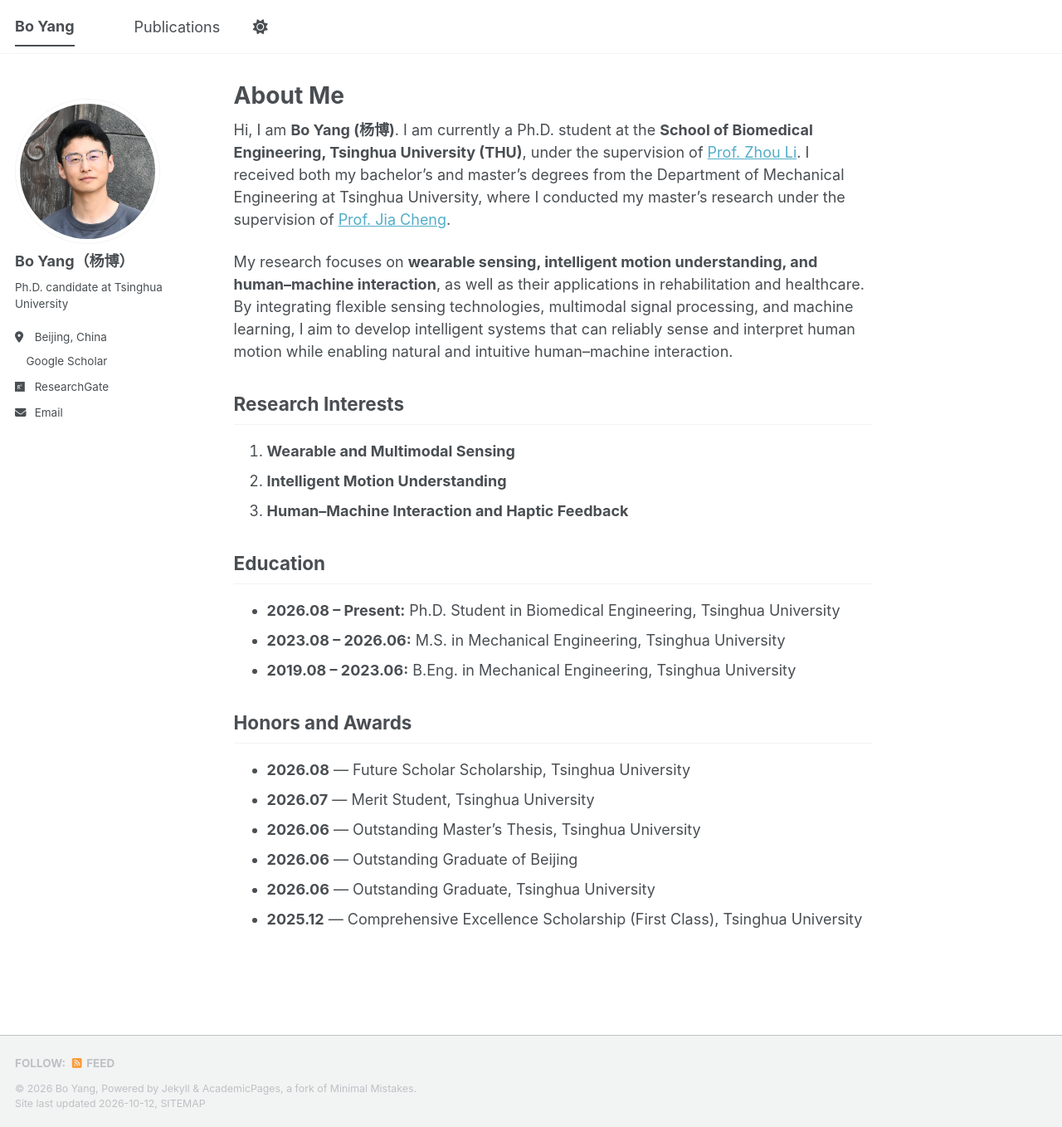
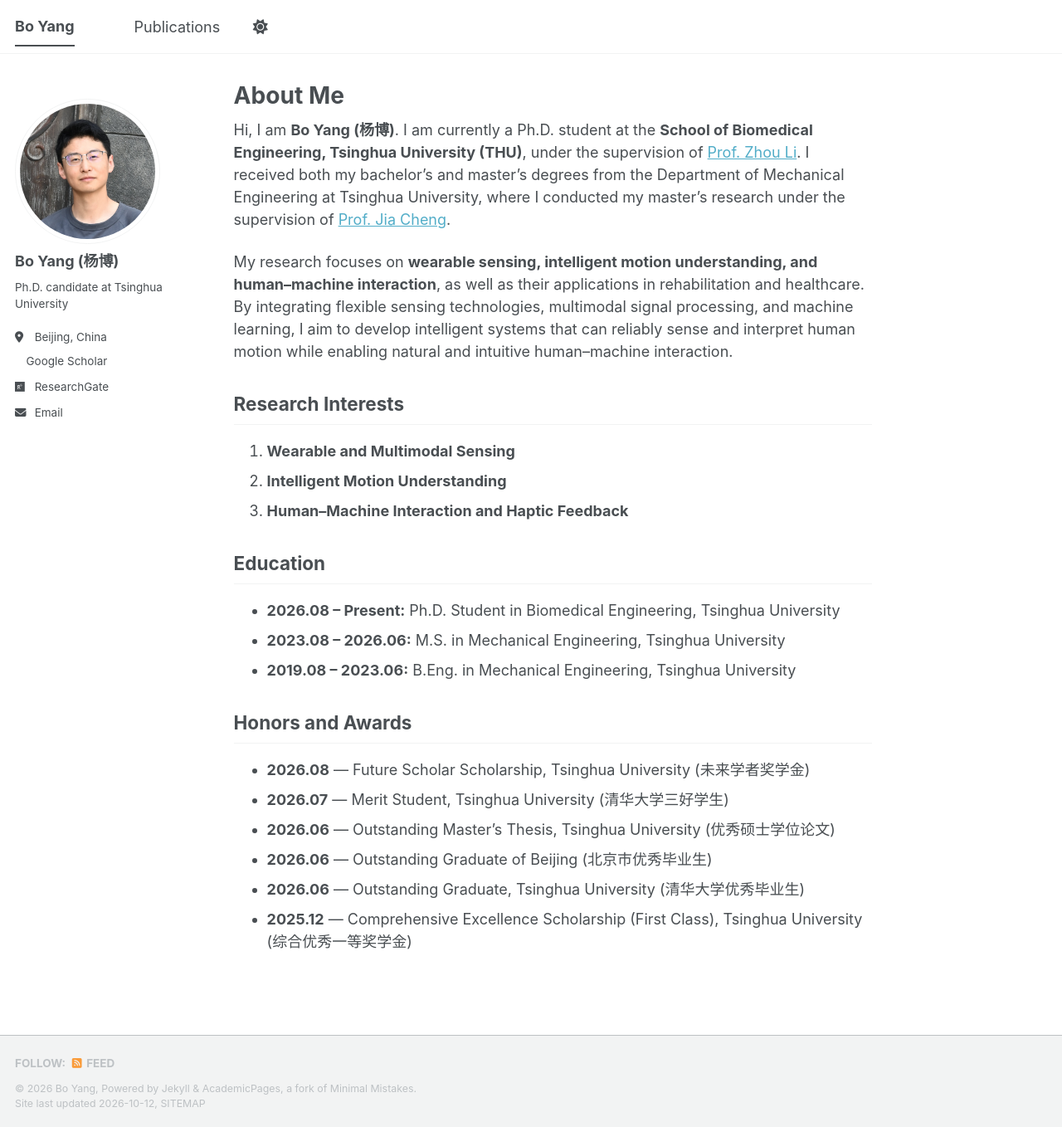
Before and after one commit to Burger-hub/burger-hub.github.io, a Jekyll site: the page built from _pages/about.md, in a window 1280 px wide and 1358 px high. Shown: the whole window at 83% size. Built offline with Jekyll 4.4.1, drawn with Linux system fonts in a browser that asks for light colours; a style sheet for code colours, icons or effects is not loaded.

Commit message:
Add Chinese award names and glove code link; refine profile name

```diff
--- a/_data/publications.yml
+++ b/_data/publications.yml
@@ -74,6 +74,7 @@
   equal_contributors: ["Bo Yang", "Jia Cheng", "Xuecheng Qu"]
   corresponding_authors: ["Jia Cheng"]
   pdf: "/files/publications/triboelectric-inertial-glove.pdf"
+  code: "https://github.com/Burger-hub/TI-Glove-System"
   image: "/images/publications/triboelectric-inertial-glove-overview.webp"
   image_alt: "Overview of the TI-Glove, continuous finger-bending sensing, inertial hand-orientation sensing, charge-retained circuit and interaction applications."
   image_width: 2050
--- a/_includes/author-profile.html
+++ b/_includes/author-profile.html
@@ -17,7 +17,7 @@
   {% endif %}
 
   <div class="author__content">
-    <h3 class="author__name">{{ author.name }}{% if author.name_zh %}（{{ author.name_zh }}）{% endif %}</h3>
+    <h3 class="author__name">{{ author.name }}{% if author.name_zh %} ({{ author.name_zh }}){% endif %}</h3>
     {% if author.pronouns %}<p class="author__pronouns">{{ author.pronouns }}</p>{% endif %}
     {% if author.bio %}<p class="author__bio">{{ author.bio }}</p>{% endif %}
   </div>
--- a/_pages/about.md
+++ b/_pages/about.md
@@ -25,9 +25,9 @@ My research focuses on **wearable sensing, intelligent motion understanding, and
 
 ## Honors and Awards
 
-- **2026.08** — Future Scholar Scholarship, Tsinghua University
-- **2026.07** — Merit Student, Tsinghua University
-- **2026.06** — Outstanding Master's Thesis, Tsinghua University
-- **2026.06** — Outstanding Graduate of Beijing
-- **2026.06** — Outstanding Graduate, Tsinghua University
-- **2025.12** — Comprehensive Excellence Scholarship (First Class), Tsinghua University
+- **2026.08** — Future Scholar Scholarship, Tsinghua University (未来学者奖学金)
+- **2026.07** — Merit Student, Tsinghua University (清华大学三好学生)
+- **2026.06** — Outstanding Master's Thesis, Tsinghua University (优秀硕士学位论文)
+- **2026.06** — Outstanding Graduate of Beijing (北京市优秀毕业生)
+- **2026.06** — Outstanding Graduate, Tsinghua University (清华大学优秀毕业生)
+- **2025.12** — Comprehensive Excellence Scholarship (First Class), Tsinghua University (综合优秀一等奖学金)
--- a/_pages/publications.html
+++ b/_pages/publications.html
@@ -19,6 +19,9 @@ author_profile: true
       {% if paper.pdf %}
       <span class="publication-links">[<a href="{{ paper.pdf | relative_url }}" aria-label="Archived PDF: {{ paper.title | escape }}">PDF</a>]</span>
       {% endif %}
+      {% if paper.code %}
+      <span class="publication-links">[<a href="{{ paper.code | escape }}" aria-label="Code: {{ paper.title | escape }}">Code</a>]</span>
+      {% endif %}
     </h2>
     {% if paper.image %}
     <figure class="publication-overview">
```
